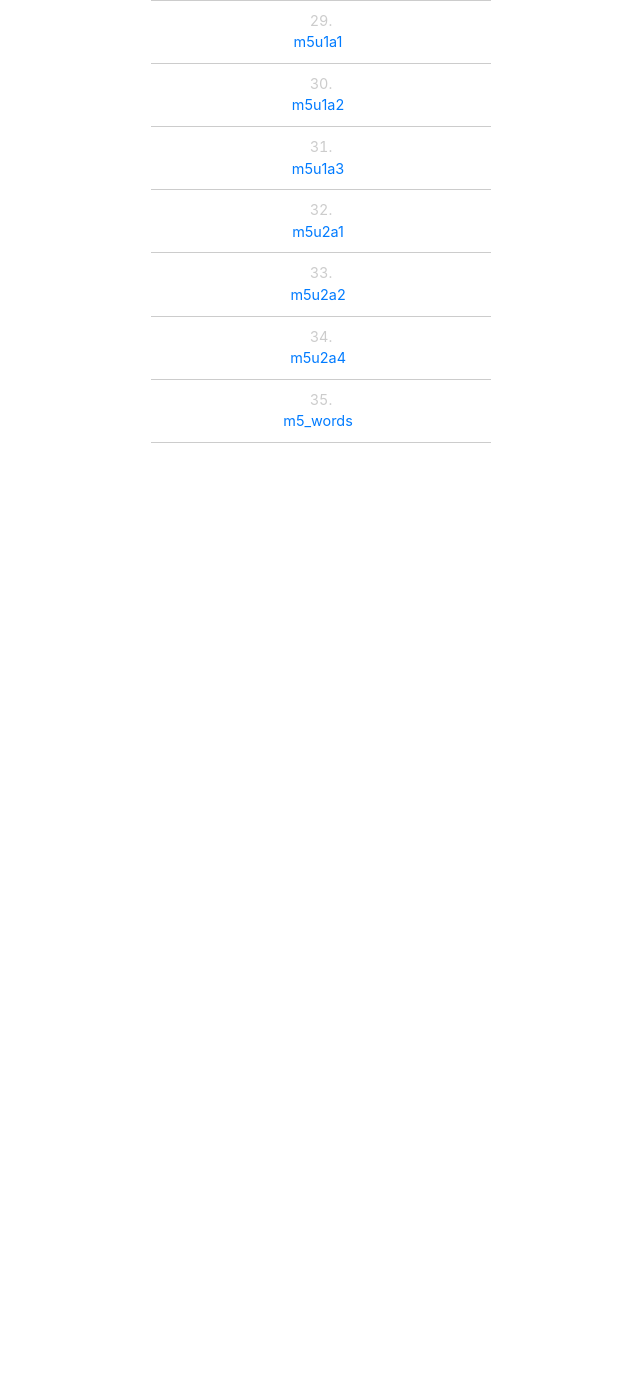
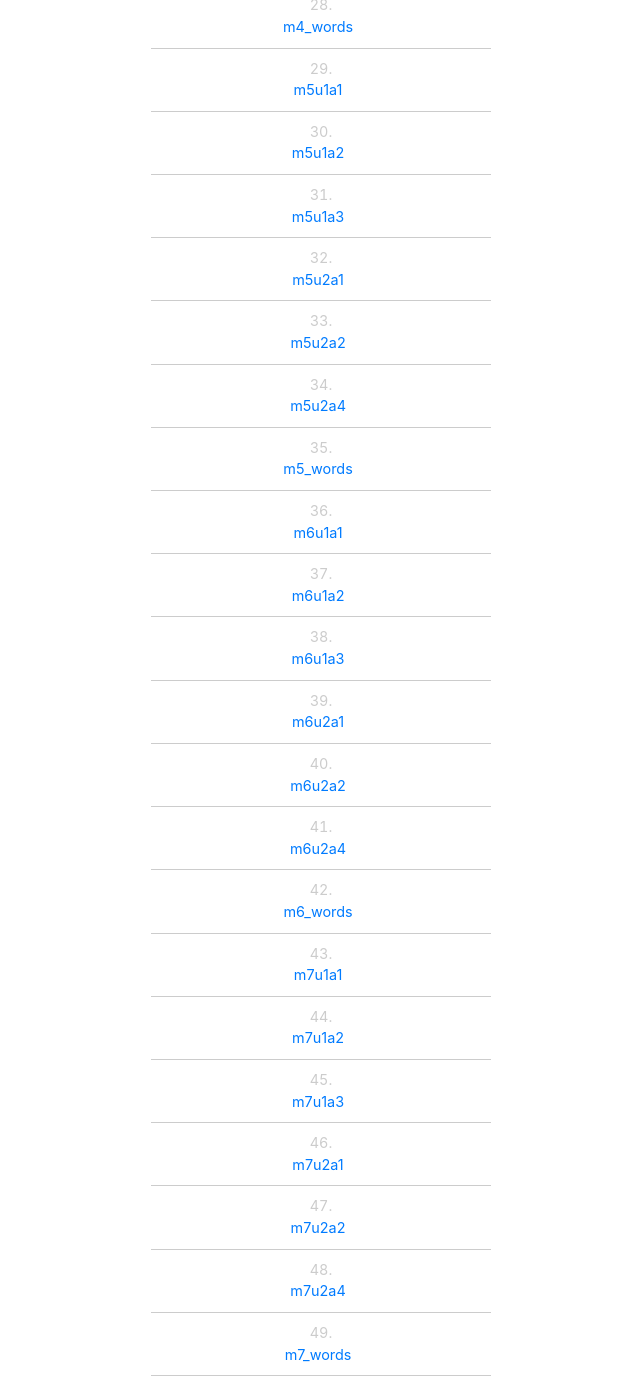
Before and after one commit to fangvv/Homepage, a Jekyll site: the page fxr/index.html, which Jekyll copies as it is, in a window 1280 px wide and 1400 px high, scrolled down 2543 px. Shown: the whole window, without its empty margins (319-959 px from the left). Built offline with Jekyll 4.4.1, drawn with Linux system fonts in a browser that asks for light colours; before the commit the page ends 3010 px from its top, so only the background shows below that; some of the changed text lies outside the part shown.

```diff
--- a/fxr/index.html
+++ b/fxr/index.html
@@ -138,8 +138,8 @@
 
 <section id="audio">
 <div id="wrapper" align="center">
-    <h1>英语课文朗读</h1>
-    <h5>播放列表中，m指module;u指unit</h5>
+    <h1>英语课文朗读（点击列表项播放）</h1>
+    <h5>m指module;u指unit;words指该module单词</h5>
     <audio preload></audio>
     <ol>
         <li><a href="#" data-src="./mp3/m1u1a1.mp3">m1u1a1</a></li>
@@ -181,6 +181,23 @@
         <li><a href="#" data-src="./mp3/m5u2a2.mp3">m5u2a2</a></li>
         <li><a href="#" data-src="./mp3/m5u2a4.mp3">m5u2a4</a></li>
         <li><a href="#" data-src="./mp3/m5_words.mp3">m5_words</a></li>
+
+        <li><a href="#" data-src="./mp3/m6u1a1.mp3">m6u1a1</a></li>
+        <li><a href="#" data-src="./mp3/m6u1a2.mp3">m6u1a2</a></li>
+        <li><a href="#" data-src="./mp3/m6u1a3.mp3">m6u1a3</a></li>
+        <li><a href="#" data-src="./mp3/m6u2a1.mp3">m6u2a1</a></li>
+        <li><a href="#" data-src="./mp3/m6u2a2.mp3">m6u2a2</a></li>
+        <li><a href="#" data-src="./mp3/m6u2a4.mp3">m6u2a4</a></li>
+        <li><a href="#" data-src="./mp3/m6_words.mp3">m6_words</a></li>
+
+        <li><a href="#" data-src="./mp3/m7u1a1.mp3">m7u1a1</a></li>
+        <li><a href="#" data-src="./mp3/m7u1a2.mp3">m7u1a2</a></li>
+        <li><a href="#" data-src="./mp3/m7u1a3.mp3">m7u1a3</a></li>
+        <li><a href="#" data-src="./mp3/m7u2a1.mp3">m7u2a1</a></li>
+        <li><a href="#" data-src="./mp3/m7u2a2.mp3">m7u2a2</a></li>
+        <li><a href="#" data-src="./mp3/m7u2a4.mp3">m7u2a4</a></li>
+        <li><a href="#" data-src="./mp3/m7_words.mp3">m7_words</a></li>
+
     </ol>
 </div>
 </section>
```
Also changed, not shown: 14 other files.
